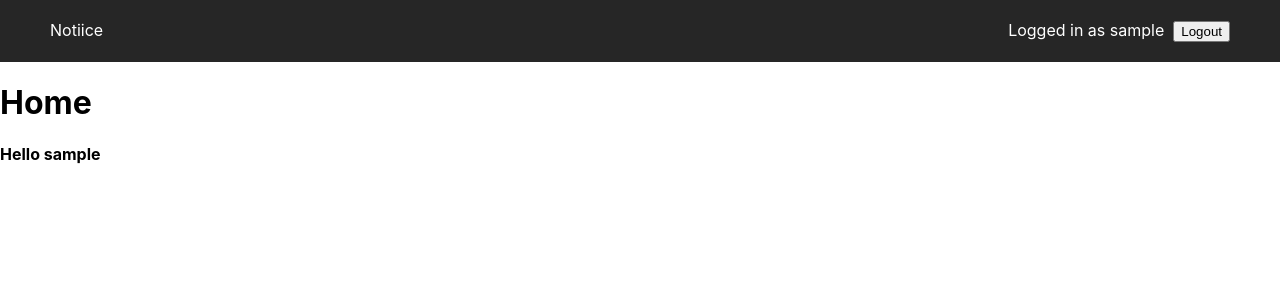
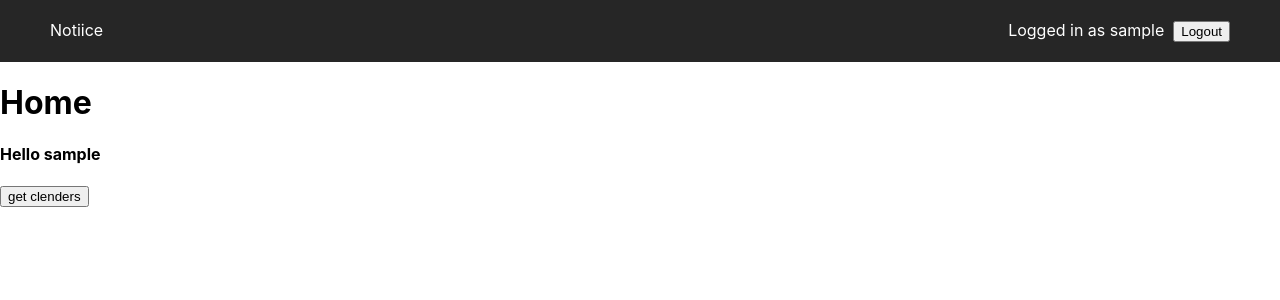
Before and after one commit to Notiice/Notiice-Frontend, a React (Create React App) app: page / in a window 1280 px wide. Shown: the top 300 px of the page. Built offline with nearby package versions, Linux system fonts and the light colour scheme; sample sign-in values are in the browser's storage.

Commit message:
trying wth calendar

```diff
--- a/src/views/Home.js
+++ b/src/views/Home.js
@@ -9,6 +9,17 @@ function Home(props) {
 
     const user = JSON.parse(localStorage.getItem('user'));
 
+    async function getCalendars() {
+        const response = await fetch('https://www.googleapis.com/calendar/v3/users/me/calendarList/' + 1, {
+            method: 'POST',
+            headers: {
+              'Authorization': 'Bearer ' + localStorage.getItem('token'),
+            }
+        })
+        console.log(response);
+    }
+
+
     return (
         <div>
             <Navbar/>
@@ -16,6 +27,7 @@ function Home(props) {
                 <h1>Home</h1>
                 <h4>Hello {user.username}</h4>
             </div>
+            <button onClick={getCalendars}>get clenders</button>
         </div>
     );
 }
```
